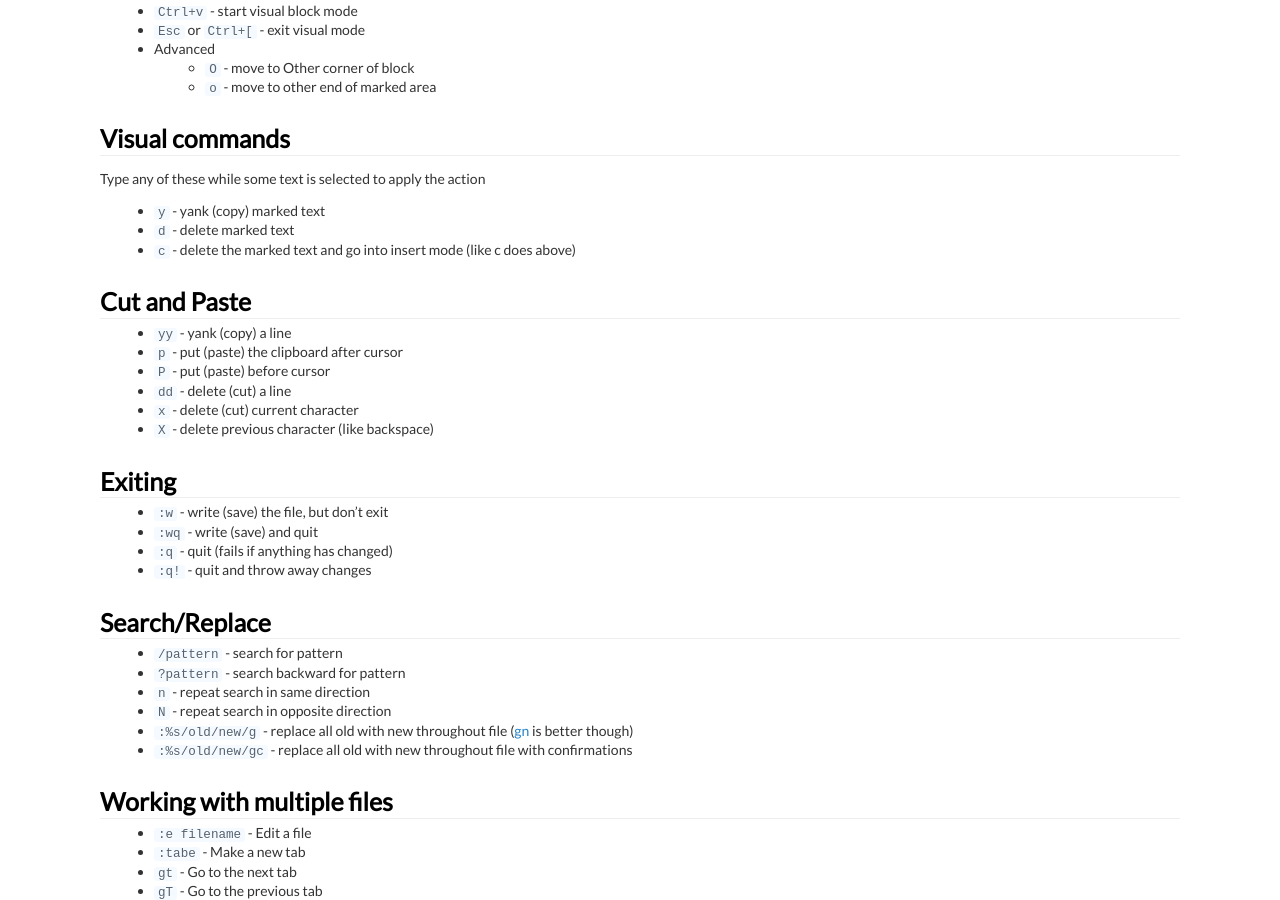
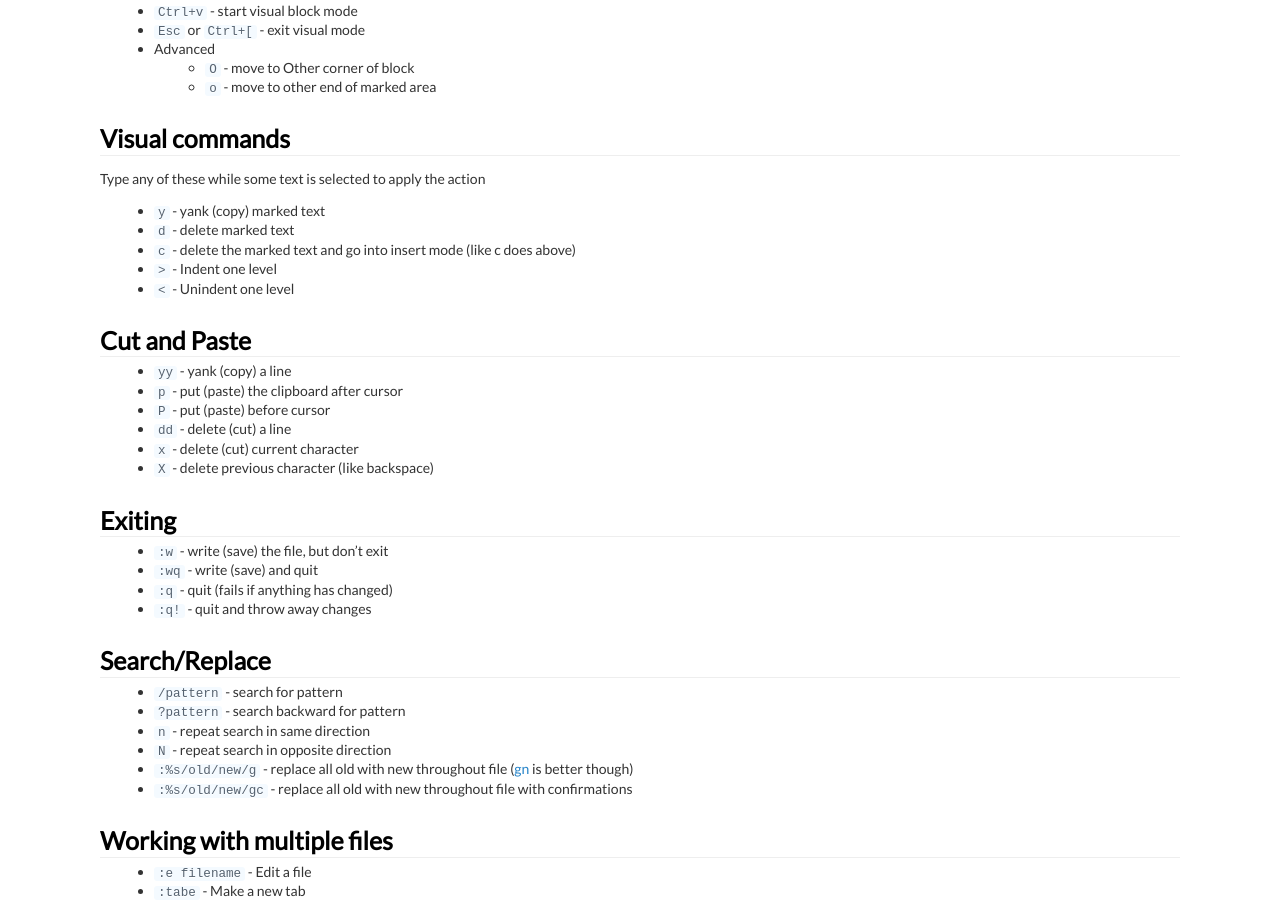
Before and after one commit to theicfire/vimsheet, a Jekyll site: the page built from index.md, in a window 1280 px wide and 900 px high, scrolled down 1524 px. Built offline with Jekyll 4.4.1, drawn with Linux system fonts in a browser that asks for light colours; Markdown is read by kramdown in place of the engine named in the settings.

Commit message:
Add visual commands for indenting/unindenting

```diff
--- a/index.md
+++ b/index.md
@@ -75,6 +75,8 @@ Type any of these while some text is selected to apply the action
 * `y` - yank (copy) marked text
 * `d` - delete marked text
 * `c` - delete the marked text and go into insert mode (like c does above)
+* `>` - Indent one level
+* `<` - Unindent one level
 
 ##Cut and Paste
 * `yy` - yank (copy) a line
```
